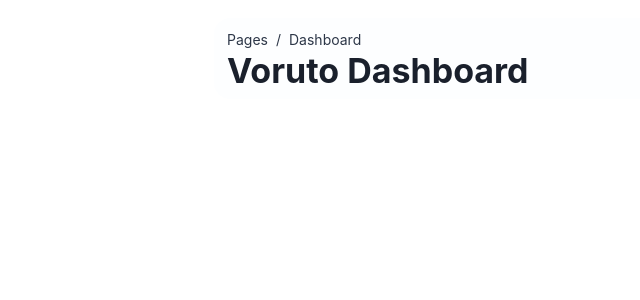
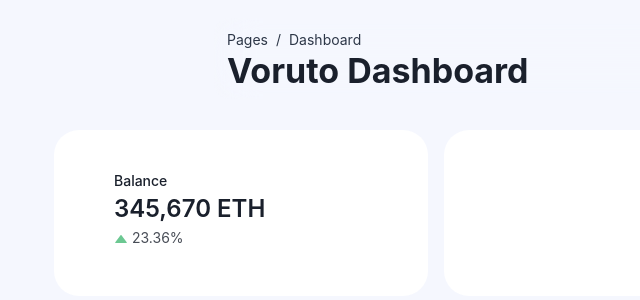
Before and after one commit to MARX1108/Voruto, a React (Create React App) app: page / in a window 1280 px wide. Shown: the top 300 px of the page, without its empty margins (106-746 px from the left). Built offline with nearby package versions, Linux system fonts and the light colour scheme.

Commit message:
frontend setup

```diff
--- a/src/components/Layout.js
+++ b/src/components/Layout.js
@@ -1,6 +1,7 @@
 import { Portal, Box, useDisclosure } from "@chakra-ui/react";
 import React, { useState } from "react";
-import Navbar from "./Navbar"
+import Navbar from "./Navbar";
+import Main from "./Main";
 export default function Dashboard(props) {
   return (
     <Box
@@ -10,12 +11,13 @@
       overflow="auto"
       position="relative"
       maxHeight="100%"
-      w={{ base: "100%", xl: "calc( 100% - 290px )" }}
-      maxWidth={{ base: "100%", xl: "calc( 100% - 290px )" }}
+      w={{ base: "100%", xl: "calc( 100%)" }}
+      maxWidth={{ base: "100%", xl: "calc( 100%)" }}
       transition="all 0.33s cubic-bezier(0.685, 0.0473, 0.346, 1)"
       transitionDuration=".2s, .2s, .35s"
       transitionProperty="top, bottom, width"
       transitionTimingFunction="linear, linear, ease"
+      backgroundColor={"#F5F7FE"}
     >
       <Portal>
         <Box>
@@ -30,7 +32,15 @@
           />
         </Box>
       </Portal>
-
+      <Box
+        mx="auto"
+        p={{ base: "20px", md: "30px" }}
+        pe="20px"
+        minH="100vh"
+        pt="50px"
+      >
+        <Main />
+      </Box>
       {/* <Footer /> */}
     </Box>
   );
--- a/src/components/Main.js
+++ b/src/components/Main.js
@@ -1,31 +1,54 @@
-import React, { Component } from 'react';
-import { convertBytes } from './helpers';
-import moment from 'moment'
+import {
+  Avatar,
+  Box,
+  Flex,
+  FormLabel,
+  Icon,
+  Select,
+  SimpleGrid,
+  useColorModeValue,
+  Container,
+  Stat,
+  StatLabel,
+  StatNumber,
+  StatHelpText,
+  StatArrow,
+  StatGroup,
+} from "@chakra-ui/react";
+import React from "react";
+import { Grid, GridItem } from "@chakra-ui/react";
 
-class Main extends Component {
+export default function Main() {
+  return (
+    <Box
+      mx="100px"
+      p={{ base: "20px", md: "30px" }}
+      minH="100vh"
+      mt="70px"
+      // border={"5px solid"}
+    >
+      <Grid
+        templateRows="repeat(2, 1fr)"
+        templateColumns="repeat(5, 1fr)"
+        gap={4}
+      >
+        <GridItem colSpan={2} bg="white" borderRadius="25px">
+          <Box mx="5" p="10">
+            <Stat>
+              <StatLabel>Balance</StatLabel>
+              <StatNumber>345,670 ETH</StatNumber>
+              <StatHelpText>
+                <StatArrow type="increase" />
+                23.36%
+              </StatHelpText>
+            </Stat>
+          </Box>
+        </GridItem>
 
-  render() {
-    return (
-      <div className="container-fluid mt-5 text-center">
-        <div className="row">
-          <main role="main" className="col-lg-12 ml-auto mr-auto" style={{ maxWidth: '1024px' }}>
-            <div className="content">
-              <p>&nbsp;</p>
-              <h1>DStorage starter_code</h1>
-              {/* Creatining uploading card ... */}
-                {/* Uploading file... */}
-              <p>&nbsp;</p>
-              {/* Create Table*/}
-              <table className="table-sm table-bordered text-monospace" style={{ width: '1000px', maxHeight: '450px'}}>
-              {/* Set table columns */}
-                {/* Mapping rows... */}
-              </table>
-            </div>
-          </main>
-        </div>
-      </div>
-    );
-  }
+        <GridItem colSpan={3} bg="white" borderRadius="25px" />
+        <GridItem colSpan={2} bg="white" borderRadius="25px" />
+        <GridItem colSpan={3} bg="white" borderRadius="25px" />
+      </Grid>
+    </Box>
+  );
 }
-
-export default Main;
```
Also changed, not shown: MainDashboard.js (added, +173 -0 lines). Lines whose indentation alone changed are shown as unchanged.
